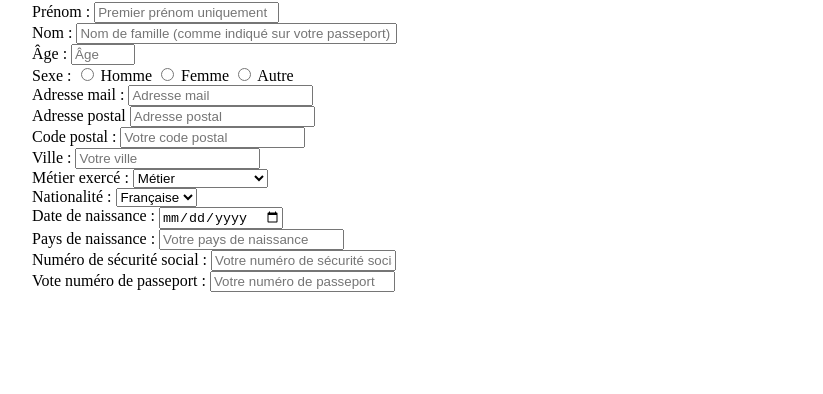
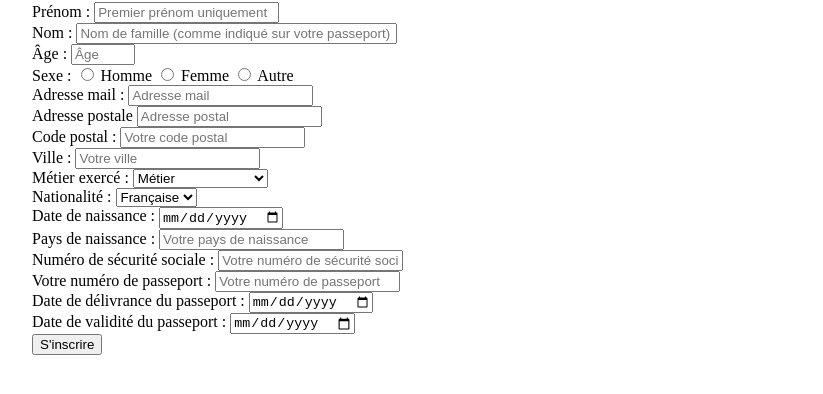
Before and after one commit to Loicwr/formulaire, a plain HTML site: page index.html in a window 1280 px wide. Shown: the part 156-550 px from the top of the page, without its empty margins (16-839 px from the left). Drawn offline with Linux system fonts and the light colour scheme.

Commit message:
feat(fr)fin formulaire

```diff
--- a/index.html
+++ b/index.html
@@ -42,15 +42,15 @@
                 </li>
                 <li>
                     <label for="email">Adresse mail :</label>
-                    <input type="email" id="email" name="user_mail" required placeholder="Adresse mail">
+                    <input type="email" id="email" name="user_mail" placeholder="Adresse mail">
                 </li>
                 <li>
-                    <label for="adresse">Adresse postal</label>
+                    <label for="adresse">Adresse postale</label>
                     <input type="text" id="adresse" name="adresse" required placeholder="Adresse postal">
                 </li>
                 <li>
                     <label for="postal">Code postal :</label>
-                    <input type="number" id="postal" name="postal" required placeholder="Votre code postal">
+                    <input type="number" id="postal" name="postal" required maxlength="5" placeholder="Votre code postal">
                 </li>
                 <li>
                     <label for="ville">Ville :</label>
@@ -86,12 +86,23 @@
                     <input type="text" id="pays-de-naissance" name="pays-de-naissance" required placeholder="Votre pays de naissance">
                 </li>
                 <li>
-                    <label for="numéro-sécu">Numéro de sécurité social :</label>
-                    <input type="text" id="numéro-sécu" name="numéro-sécu" required placeholder="Votre numéro de sécurité social">
+                    <label for="numéro-sécu">Numéro de sécurité sociale :</label>
+                    <input type="text" id="numéro-sécu" name="numéro-sécu" required maxlength="15" pattern="\d{15}" placeholder="Votre numéro de sécurité sociale">
                 </li>
                 <li>
-                    <label for="numéro-passeport">Vote numéro de passeport :</label>
-                    <input type="text" id="numéro-passeport" name="numéro-passeport" required placeholder="Votre numéro de passeport">
+                    <label for="numéro-passeport">Votre numéro de passeport :</label>
+                    <input type="text" id="numéro-passeport" name="numéro-passeport" required maxlength="9" pattern="[A-Z0-9]{9}" placeholder="Votre numéro de passeport">
+                </li>
+                <li>
+                    <label for="date-de-délivrance-du-passeport">Date de délivrance du passeport :</label>
+                    <input type="date" id="date-de-délivrance-du-passeport" name="date-de-délivrance-du-passeport" required>
+                </li>
+                <li>
+                    <label for="date-de-validité-du-passeport">Date de validité du passeport :</label>
+                    <input type="date" id="date-de-validité-du-passeport" name="date-de-validité-du-passeport" required>
+                </li>
+                <li>
+                    <button type="submit">S'inscrire</button>
                 </li>
 
             </ul>
```
